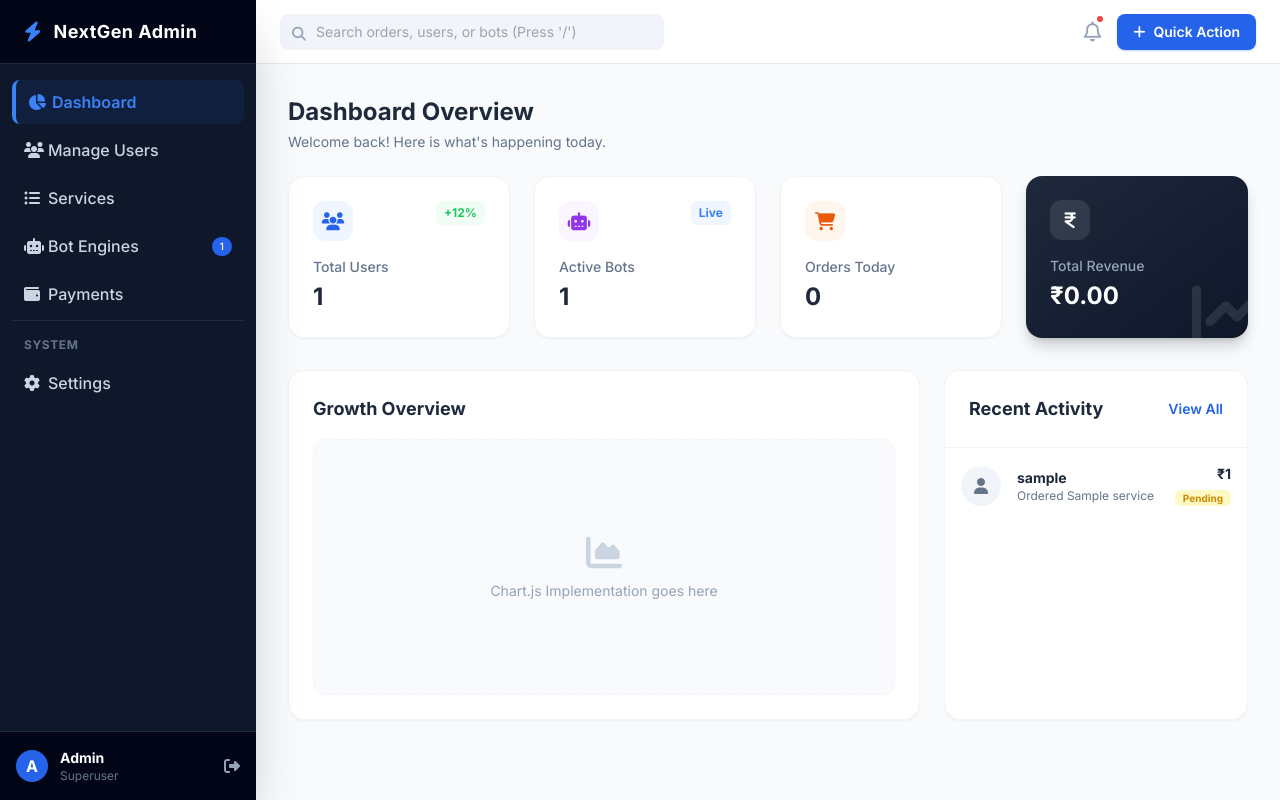
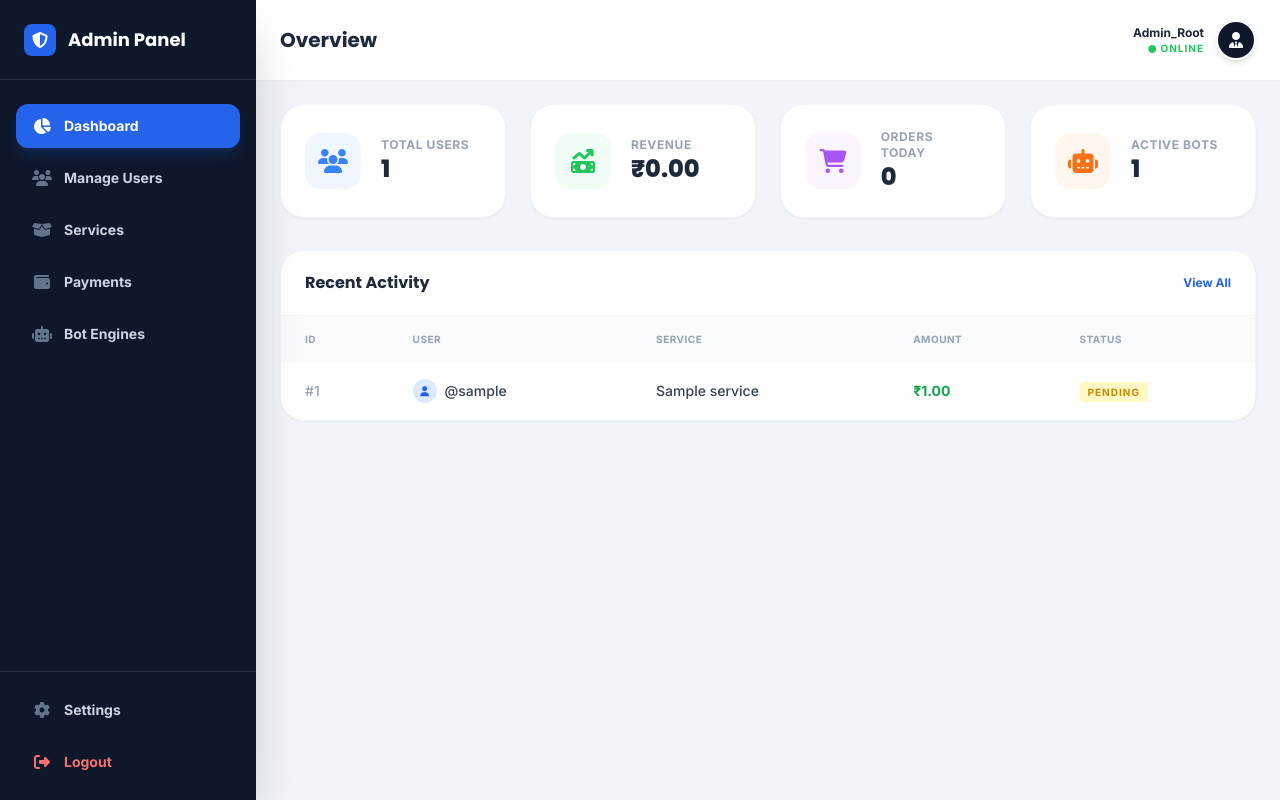
Before and after one commit to jahidul9957/extragrowth, a Django app: page /panel/ in a window 1280 px wide. Run offline with Django 4.2, Linux system fonts and the light colour scheme; a user stored in the database is signed in; tables that the repository leaves empty hold one stand-in row (values such as "Sample post"); one stand-in notice (Sample message) is shown; some libraries are stand-ins or nearby versions.

Commit message:
Update admin_dashboard.html

```diff
--- a/core/templates/core/admin_dashboard.html
+++ b/core/templates/core/admin_dashboard.html
@@ -3,173 +3,238 @@
 <head>
     <meta charset="UTF-8">
     <meta name="viewport" content="width=device-width, initial-scale=1.0">
-    <title>Admin Panel - NextGen SMM</title>
-
+    <title>Admin Command Center</title>
     <script src="https://cdn.tailwindcss.com"></script>
-    <link href="https://fonts.googleapis.com/css2?family=Inter:wght@400;500;600;700&display=swap" rel="stylesheet">
+    <link href="https://fonts.googleapis.com/css2?family=Inter:wght@400;500;600;700&family=Poppins:wght@600;700;800&display=swap" rel="stylesheet">
     <link rel="stylesheet" href="https://cdnjs.cloudflare.com/ajax/libs/font-awesome/6.4.0/css/all.min.css">
-
     <style>
-        body { font-family: 'Inter', sans-serif; }
-        /* Custom Scrollbar for Sidebar */
-        ::-webkit-scrollbar { width: 6px; height: 6px; }
-        ::-webkit-scrollbar-thumb { background-color: #cbd5e1; border-radius: 10px; }
+        body { font-family: 'Inter', sans-serif; background-color: #f1f5f9; }
+        .font-poppins { font-family: 'Poppins', sans-serif; }
+        /* Smooth transition for sidebar */
+        .sidebar-transition { transition: transform 0.3s ease-in-out; }
     </style>
 </head>
-<body class="bg-slate-50 flex h-screen overflow-hidden antialiased">
+<body class="antialiased overflow-x-hidden">
 
-    <aside class="w-64 bg-slate-900 text-slate-300 flex flex-col shadow-2xl transition-all duration-300 z-20">
-        <div class="h-16 flex items-center px-6 border-b border-slate-800 bg-slate-950">
-            <i class="fa-solid fa-bolt text-blue-500 text-xl mr-3"></i>
-            <span class="text-white font-bold text-lg tracking-wide">NextGen Admin</span>
+    <div id="global-loader" class="fixed inset-0 bg-slate-900/90 backdrop-blur-sm z-[9999] hidden flex-col items-center justify-center">
+        <div class="relative w-20 h-20 flex items-center justify-center mb-4">
+            <div class="absolute inset-0 border-4 border-blue-500/20 rounded-full"></div>
+            <div class="absolute inset-0 border-4 border-blue-500 border-t-transparent rounded-full animate-spin"></div>
+            <i class="fa-solid fa-bolt text-blue-400 text-2xl animate-pulse"></i>
+        </div>
+        <h2 class="text-white font-poppins font-black text-xl tracking-widest animate-pulse">PROCESSING...</h2>
+        <p class="text-blue-300 text-xs mt-2">Connecting to secure server</p>
+    </div>
+
+    <div id="sidebar-overlay" onclick="toggleSidebar()" class="fixed inset-0 bg-black/50 z-40 hidden lg:hidden backdrop-blur-sm"></div>
+
+    <aside id="sidebar" class="fixed inset-y-0 left-0 w-64 bg-slate-900 text-slate-300 z-50 transform -translate-x-full lg:translate-x-0 sidebar-transition flex flex-col shadow-2xl">
+        <div class="flex items-center justify-between h-20 px-6 border-b border-white/10">
+            <div class="flex items-center gap-3">
+                <div class="w-8 h-8 bg-blue-600 rounded-lg flex items-center justify-center text-white"><i class="fa-solid fa-shield-halved"></i></div>
+                <span class="font-poppins font-bold text-lg text-white">Admin Panel</span>
+            </div>
+            <button onclick="toggleSidebar()" class="lg:hidden text-slate-400 hover:text-white text-xl active:scale-95 transition">
+                <i class="fa-solid fa-xmark"></i>
+            </button>
         </div>
 
-        <nav class="flex-1 overflow-y-auto py-4 px-3 space-y-1">
-            <a href="#" class="flex items-center px-3 py-2.5 bg-blue-600/10 text-blue-500 rounded-lg font-semibold border-l-4 border-blue-500 transition-colors">
-                <i class="fa-solid fa-chart-pie w-6"></i> Dashboard
-            </a>
-            <a href="#" class="flex items-center px-3 py-2.5 hover:bg-slate-800 hover:text-white rounded-lg font-medium transition-colors">
-                <i class="fa-solid fa-users w-6"></i> Manage Users
-            </a>
-            <a href="#" class="flex items-center px-3 py-2.5 hover:bg-slate-800 hover:text-white rounded-lg font-medium transition-colors">
-                <i class="fa-solid fa-list-ul w-6"></i> Services
-            </a>
-            <a href="#" class="flex items-center px-3 py-2.5 hover:bg-slate-800 hover:text-white rounded-lg font-medium transition-colors">
-                <i class="fa-solid fa-robot w-6"></i> Bot Engines
-                <span class="ml-auto bg-blue-600 text-white text-[10px] px-2 py-0.5 rounded-full">{{ active_bots }}</span>
-            </a>
-            <a href="#" class="flex items-center px-3 py-2.5 hover:bg-slate-800 hover:text-white rounded-lg font-medium transition-colors">
-                <i class="fa-solid fa-wallet w-6"></i> Payments
+        <nav class="flex-1 overflow-y-auto py-6 px-4 space-y-2">
+            <a href="{% url 'custom_admin' %}" class="flex items-center gap-3 px-4 py-3 bg-blue-600 text-white rounded-xl shadow-lg shadow-blue-600/20 transition group loader-trigger">
+                <i class="fa-solid fa-chart-pie w-5 text-center"></i>
+                <span class="font-bold text-sm">Dashboard</span>
             </a>
 
-            <div class="pt-4 mt-4 border-t border-slate-800">
-                <p class="px-3 text-xs font-bold text-slate-500 uppercase tracking-wider mb-2">System</p>
-                <a href="#" class="flex items-center px-3 py-2.5 hover:bg-slate-800 hover:text-white rounded-lg font-medium transition-colors">
-                    <i class="fa-solid fa-gear w-6"></i> Settings
-                </a>
-            </div>
+            <a href="{% url 'admin_users' %}" class="flex items-center gap-3 px-4 py-3 rounded-xl hover:bg-white/5 hover:text-white transition group loader-trigger">
+                <i class="fa-solid fa-users w-5 text-center text-slate-500 group-hover:text-blue-400 transition"></i>
+                <span class="font-bold text-sm">Manage Users</span>
+            </a>
+            <a href="{% url 'admin_services' %}" class="flex items-center gap-3 px-4 py-3 rounded-xl hover:bg-white/5 hover:text-white transition group loader-trigger">
+                <i class="fa-solid fa-box-open w-5 text-center text-slate-500 group-hover:text-purple-400 transition"></i>
+                <span class="font-bold text-sm">Services</span>
+            </a>
+            <a href="{% url 'admin_payments' %}" class="flex items-center gap-3 px-4 py-3 rounded-xl hover:bg-white/5 hover:text-white transition group loader-trigger">
+                <i class="fa-solid fa-wallet w-5 text-center text-slate-500 group-hover:text-green-400 transition"></i>
+                <span class="font-bold text-sm">Payments</span>
+            </a>
+            <a href="{% url 'admin_bots' %}" class="flex items-center gap-3 px-4 py-3 rounded-xl hover:bg-white/5 hover:text-white transition group loader-trigger">
+                <i class="fa-solid fa-robot w-5 text-center text-slate-500 group-hover:text-orange-400 transition"></i>
+                <span class="font-bold text-sm">Bot Engines</span>
+            </a>
         </nav>
 
-        <div class="p-4 border-t border-slate-800 bg-slate-950 flex items-center gap-3">
-            <div class="w-8 h-8 bg-blue-600 rounded-full flex items-center justify-center text-white font-bold">A</div>
-            <div class="flex-1">
-                <p class="text-sm font-bold text-white">Admin</p>
-                <p class="text-xs text-slate-500">Superuser</p>
-            </div>
-            <a href="{% url 'logout' %}" class="text-slate-400 hover:text-red-400"><i class="fa-solid fa-right-from-bracket"></i></a>
+        <div class="p-4 border-t border-white/10 space-y-2">
+            <a href="#" onclick="alert('Settings page coming soon!')" class="flex items-center gap-3 px-4 py-3 rounded-xl hover:bg-white/5 hover:text-white transition">
+                <i class="fa-solid fa-gear w-5 text-center text-slate-500"></i>
+                <span class="font-bold text-sm">Settings</span>
+            </a>
+            <a href="{% url 'logout' %}" class="flex items-center gap-3 px-4 py-3 rounded-xl text-red-400 hover:bg-red-500/10 transition loader-trigger">
+                <i class="fa-solid fa-right-from-bracket w-5 text-center"></i>
+                <span class="font-bold text-sm">Logout</span>
+            </a>
         </div>
     </aside>
 
-    <div class="flex-1 flex flex-col overflow-hidden">
+    <div class="lg:pl-64 flex flex-col min-h-screen transition-all duration-300">
 
-        <header class="h-16 bg-white border-b border-slate-200 flex items-center justify-between px-6 z-10">
-            <div class="relative w-96 hidden md:block">
-                <i class="fa-solid fa-search absolute left-3 top-2.5 text-slate-400 text-sm"></i>
-                <input type="text" placeholder="Search orders, users, or bots (Press '/')" class="w-full pl-9 pr-4 py-2 bg-slate-100 border-none rounded-lg text-sm focus:ring-2 focus:ring-blue-500 focus:bg-white outline-none transition-all">
+        <header class="bg-white h-20 px-6 flex items-center justify-between shadow-sm sticky top-0 z-30">
+            <div class="flex items-center gap-4">
+                <button onclick="toggleSidebar()" class="lg:hidden w-10 h-10 bg-slate-100 rounded-xl flex items-center justify-center text-slate-600 hover:bg-slate-200 transition active:scale-95">
+                    <i class="fa-solid fa-bars text-lg"></i>
+                </button>
+                <h1 class="font-poppins font-bold text-xl text-slate-800">Overview</h1>
             </div>
 
-            <div class="flex items-center gap-4">
-                <button class="relative text-slate-400 hover:text-slate-600 transition">
-                    <i class="fa-regular fa-bell text-xl"></i>
-                    <span class="absolute -top-1 -right-1 w-2.5 h-2.5 bg-red-500 rounded-full border-2 border-white"></span>
-                </button>
-                <button class="bg-blue-600 hover:bg-blue-700 text-white px-4 py-2 rounded-lg text-sm font-semibold transition shadow-sm shadow-blue-500/30 flex items-center gap-2">
-                    <i class="fa-solid fa-plus"></i> Quick Action
-                </button>
+            <div class="flex items-center gap-3">
+                <div class="text-right hidden sm:block">
+                    <p class="text-xs font-bold text-slate-800">Admin_Root</p>
+                    <p class="text-[10px] text-green-500 font-bold uppercase tracking-widest"><i class="fa-solid fa-circle text-[8px]"></i> Online</p>
+                </div>
+                <div class="w-10 h-10 bg-slate-900 rounded-full flex items-center justify-center text-white border-2 border-white shadow-md">
+                    <i class="fa-solid fa-user-tie"></i>
+                </div>
             </div>
         </header>
 
-        <main class="flex-1 overflow-y-auto bg-slate-50 p-6 md:p-8">
+        <main class="flex-1 p-6">
 
-            <div class="flex justify-between items-end mb-6">
-                <div>
-                    <h1 class="text-2xl font-bold text-slate-800">Dashboard Overview</h1>
-                    <p class="text-sm text-slate-500 mt-1">Welcome back! Here is what's happening today.</p>
+            {% if messages %}
+                <div class="mb-6 space-y-3" id="alert-box">
+                    {% for message in messages %}
+                        <div class="px-5 py-4 rounded-2xl shadow-sm border flex justify-between items-center animate-bounce-short
+                            {% if message.tags == 'error' %}bg-red-50 text-red-600 border-red-100
+                            {% elif message.tags == 'success' %}bg-green-50 text-green-600 border-green-100
+                            {% else %}bg-blue-50 text-blue-600 border-blue-100{% endif %}">
+                            <div class="flex items-center gap-3">
+                                <i class="fa-solid {% if message.tags == 'error' %}fa-triangle-exclamation{% else %}fa-circle-check{% endif %} text-lg"></i>
+                                <span class="font-bold text-sm">{{ message }}</span>
+                            </div>
+                            <button onclick="this.parentElement.style.display='none'" class="opacity-50 hover:opacity-100 transition"><i class="fa-solid fa-xmark"></i></button>
+                        </div>
+                    {% endfor %}
+                </div>
+            {% endif %}
+
+            <div class="grid grid-cols-1 md:grid-cols-2 lg:grid-cols-4 gap-6 mb-8">
+                <div class="bg-white p-6 rounded-3xl shadow-sm border border-slate-100 flex items-center gap-5 hover:-translate-y-1 transition duration-300">
+                    <div class="w-14 h-14 bg-blue-50 text-blue-500 rounded-2xl flex items-center justify-center text-2xl"><i class="fa-solid fa-users"></i></div>
+                    <div>
+                        <p class="text-xs font-bold text-slate-400 uppercase tracking-wider">Total Users</p>
+                        <h3 class="text-2xl font-black font-poppins text-slate-800">{{ total_users }}</h3>
+                    </div>
+                </div>
+                <div class="bg-white p-6 rounded-3xl shadow-sm border border-slate-100 flex items-center gap-5 hover:-translate-y-1 transition duration-300">
+                    <div class="w-14 h-14 bg-green-50 text-green-500 rounded-2xl flex items-center justify-center text-2xl"><i class="fa-solid fa-money-bill-trend-up"></i></div>
+                    <div>
+                        <p class="text-xs font-bold text-slate-400 uppercase tracking-wider">Revenue</p>
+                        <h3 class="text-2xl font-black font-poppins text-slate-800">₹{{ total_revenue|floatformat:2 }}</h3>
+                    </div>
+                </div>
+                <div class="bg-white p-6 rounded-3xl shadow-sm border border-slate-100 flex items-center gap-5 hover:-translate-y-1 transition duration-300">
+                    <div class="w-14 h-14 bg-purple-50 text-purple-500 rounded-2xl flex items-center justify-center text-2xl"><i class="fa-solid fa-cart-shopping"></i></div>
+                    <div>
+                        <p class="text-xs font-bold text-slate-400 uppercase tracking-wider">Orders Today</p>
+                        <h3 class="text-2xl font-black font-poppins text-slate-800">{{ orders_today }}</h3>
+                    </div>
+                </div>
+                <div class="bg-white p-6 rounded-3xl shadow-sm border border-slate-100 flex items-center gap-5 hover:-translate-y-1 transition duration-300">
+                    <div class="w-14 h-14 bg-orange-50 text-orange-500 rounded-2xl flex items-center justify-center text-2xl"><i class="fa-solid fa-robot"></i></div>
+                    <div>
+                        <p class="text-xs font-bold text-slate-400 uppercase tracking-wider">Active Bots</p>
+                        <h3 class="text-2xl font-black font-poppins text-slate-800">{{ active_bots }}</h3>
+                    </div>
                 </div>
             </div>
 
-            <div class="grid grid-cols-1 md:grid-cols-2 lg:grid-cols-4 gap-6 mb-8">
-                <div class="bg-white rounded-2xl p-6 border border-slate-100 shadow-sm hover:shadow-md hover:-translate-y-1 transition-all">
-                    <div class="flex justify-between items-start mb-4">
-                        <div class="w-10 h-10 bg-blue-50 text-blue-600 rounded-xl flex items-center justify-center text-lg"><i class="fa-solid fa-users"></i></div>
-                        <span class="text-xs font-bold text-green-500 bg-green-50 px-2 py-1 rounded-md">+12%</span>
-                    </div>
-                    <p class="text-slate-500 text-sm font-medium">Total Users</p>
-                    <h3 class="text-2xl font-bold text-slate-800 mt-1">{{ total_users }}</h3>
+            <div class="bg-white rounded-3xl shadow-sm border border-slate-100 overflow-hidden">
+                <div class="px-6 py-5 border-b border-slate-100 flex justify-between items-center">
+                    <h3 class="font-poppins font-bold text-slate-800">Recent Activity</h3>
+                    <button class="text-xs font-bold text-blue-600 hover:underline">View All</button>
                 </div>
-                <div class="bg-white rounded-2xl p-6 border border-slate-100 shadow-sm hover:shadow-md hover:-translate-y-1 transition-all">
-                    <div class="flex justify-between items-start mb-4">
-                        <div class="w-10 h-10 bg-purple-50 text-purple-600 rounded-xl flex items-center justify-center text-lg"><i class="fa-solid fa-robot"></i></div>
-                        <span class="text-xs font-bold text-blue-500 bg-blue-50 px-2 py-1 rounded-md">Live</span>
-                    </div>
-                    <p class="text-slate-500 text-sm font-medium">Active Bots</p>
-                    <h3 class="text-2xl font-bold text-slate-800 mt-1">{{ active_bots }}</h3>
+                <div class="overflow-x-auto">
+                    <table class="w-full text-left border-collapse">
+                        <thead>
+                            <tr class="bg-slate-50 text-slate-400 text-[10px] uppercase tracking-wider font-bold">
+                                <th class="px-6 py-4">ID</th>
+                                <th class="px-6 py-4">User</th>
+                                <th class="px-6 py-4">Service</th>
+                                <th class="px-6 py-4">Amount</th>
+                                <th class="px-6 py-4">Status</th>
+                            </tr>
+                        </thead>
+                        <tbody class="text-sm font-medium text-slate-700">
+                            {% for order in recent_orders %}
+                            <tr class="border-b border-slate-50 hover:bg-slate-50/50 transition">
+                                <td class="px-6 py-4 text-slate-400">#{{ order.id }}</td>
+                                <td class="px-6 py-4 flex items-center gap-2">
+                                    <div class="w-6 h-6 bg-blue-100 text-blue-600 rounded-full flex items-center justify-center text-[10px]"><i class="fa-solid fa-user"></i></div>
+                                    @{{ order.user.username }}
+                                </td>
+                                <td class="px-6 py-4 truncate max-w-[150px]">{{ order.service.name }}</td>
+                                <td class="px-6 py-4 text-green-600 font-bold">₹{{ order.charge }}</td>
+                                <td class="px-6 py-4">
+                                    {% if order.status == 'Completed' %}
+                                        <span class="bg-green-100 text-green-600 px-2 py-1 rounded text-[10px] font-bold uppercase tracking-widest">Completed</span>
+                                    {% else %}
+                                        <span class="bg-yellow-100 text-yellow-600 px-2 py-1 rounded text-[10px] font-bold uppercase tracking-widest">Pending</span>
+                                    {% endif %}
+                                </td>
+                            </tr>
+                            {% empty %}
+                            <tr><td colspan="5" class="px-6 py-8 text-center text-slate-400">No recent orders found.</td></tr>
+                            {% endfor %}
+                        </tbody>
+                    </table>
                 </div>
-                <div class="bg-white rounded-2xl p-6 border border-slate-100 shadow-sm hover:shadow-md hover:-translate-y-1 transition-all">
-                    <div class="flex justify-between items-start mb-4">
-                        <div class="w-10 h-10 bg-orange-50 text-orange-600 rounded-xl flex items-center justify-center text-lg"><i class="fa-solid fa-cart-shopping"></i></div>
-                    </div>
-                    <p class="text-slate-500 text-sm font-medium">Orders Today</p>
-                    <h3 class="text-2xl font-bold text-slate-800 mt-1">{{ orders_today }}</h3>
-                </div>
-                <div class="bg-gradient-to-br from-slate-800 to-slate-900 rounded-2xl p-6 shadow-lg shadow-slate-900/20 hover:-translate-y-1 transition-all text-white relative overflow-hidden">
-                    <div class="absolute -right-4 -bottom-4 opacity-10 text-7xl"><i class="fa-solid fa-chart-line"></i></div>
-                    <div class="flex justify-between items-start mb-4 relative z-10">
-                        <div class="w-10 h-10 bg-white/10 rounded-xl flex items-center justify-center text-lg"><i class="fa-solid fa-indian-rupee-sign"></i></div>
-                    </div>
-                    <p class="text-slate-400 text-sm font-medium relative z-10">Total Revenue</p>
-                    <h3 class="text-2xl font-bold mt-1 relative z-10">₹{{ total_revenue|floatformat:2 }}</h3>
-                </div>
-            </div>
-
-            <div class="grid grid-cols-1 lg:grid-cols-3 gap-6">
-
-                <div class="lg:col-span-2 bg-white rounded-2xl border border-slate-100 shadow-sm p-6">
-                    <h3 class="text-lg font-bold text-slate-800 mb-4">Growth Overview</h3>
-                    <div class="h-64 w-full bg-slate-50 rounded-xl border border-slate-100 border-dashed flex items-center justify-center text-slate-400 flex-col">
-                        <i class="fa-solid fa-chart-area text-4xl mb-2 text-slate-300"></i>
-                        <span class="text-sm">Chart.js Implementation goes here</span>
-                    </div>
-                </div>
-
-                <div class="bg-white rounded-2xl border border-slate-100 shadow-sm p-0 overflow-hidden flex flex-col">
-                    <div class="p-6 border-b border-slate-100 flex justify-between items-center bg-white">
-                        <h3 class="text-lg font-bold text-slate-800">Recent Activity</h3>
-                        <a href="#" class="text-sm font-semibold text-blue-600 hover:underline">View All</a>
-                    </div>
-
-                    <div class="flex-1 overflow-y-auto">
-                        <ul class="divide-y divide-slate-100">
-                            {% for order in recent_orders %}
-                            <li class="p-4 hover:bg-slate-50 transition flex items-center gap-4">
-                                <div class="w-10 h-10 rounded-full bg-slate-100 flex items-center justify-center text-slate-500 flex-shrink-0">
-                                    <i class="fa-solid fa-user"></i>
-                                </div>
-                                <div class="flex-1 min-w-0">
-                                    <p class="text-sm font-bold text-slate-800 truncate">{{ order.user.username }}</p>
-                                    <p class="text-xs text-slate-500 truncate">Ordered {{ order.service.name }}</p>
-                                </div>
-                                <div class="text-right">
-                                    <p class="text-sm font-bold text-slate-800">₹{{ order.charge|floatformat:0 }}</p>
-                                    {% if order.status == 'Pending' %}
-                                        <span class="text-[10px] font-bold text-yellow-600 bg-yellow-100 px-2 py-0.5 rounded-md">Pending</span>
-                                    {% elif order.status == 'Completed' %}
-                                        <span class="text-[10px] font-bold text-green-600 bg-green-100 px-2 py-0.5 rounded-md">Done</span>
-                                    {% else %}
-                                        <span class="text-[10px] font-bold text-blue-600 bg-blue-100 px-2 py-0.5 rounded-md">{{ order.status }}</span>
-                                    {% endif %}
-                                </div>
-                            </li>
-                            {% empty %}
-                            <li class="p-8 text-center text-slate-400 text-sm">No recent activity.</li>
-                            {% endfor %}
-                        </ul>
-                    </div>
-                </div>
-
             </div>
         </main>
     </div>
 
+    <script>
+        // 1. Sidebar Toggle Logic
+        function toggleSidebar() {
+            const sidebar = document.getElementById('sidebar');
+            const overlay = document.getElementById('sidebar-overlay');
+
+            // Toggle translate class
+            if (sidebar.classList.contains('-translate-x-full')) {
+                sidebar.classList.remove('-translate-x-full');
+                overlay.classList.remove('hidden');
+            } else {
+                sidebar.classList.add('-translate-x-full');
+                overlay.classList.add('hidden');
+            }
+        }
+
+        // 2. Global Loading System (Shows when clicking menu links)
+        document.querySelectorAll('.loader-trigger').forEach(link => {
+            link.addEventListener('click', function(e) {
+                // Remove hidden, add flex to show the full-screen loader
+                document.getElementById('global-loader').classList.remove('hidden');
+                document.getElementById('global-loader').classList.add('flex');
+            });
+        });
+
+        // Fail-safe: Hide loader when page finishes loading (in case user clicks Back button)
+        window.addEventListener('pageshow', function() {
+            document.getElementById('global-loader').classList.add('hidden');
+            document.getElementById('global-loader').classList.remove('flex');
+        });
+
+        // 3. Auto-hide Alert Messages after 5 seconds
+        setTimeout(() => {
+            const alertBox = document.getElementById('alert-box');
+            if (alertBox) {
+                alertBox.style.opacity = '0';
+                alertBox.style.transition = 'opacity 0.5s ease';
+                setTimeout(() => alertBox.remove(), 500);
+            }
+        }, 5000);
+    </script>
+
+    <style>
+        .animate-bounce-short { animation: slideDown 0.4s ease-out; }
+        @keyframes slideDown { from { opacity: 0; transform: translateY(-10px); } to { opacity: 1; transform: translateY(0); } }
+    </style>
 </body>
-              </html>
+                                                                                                                                                                       </html>
```
